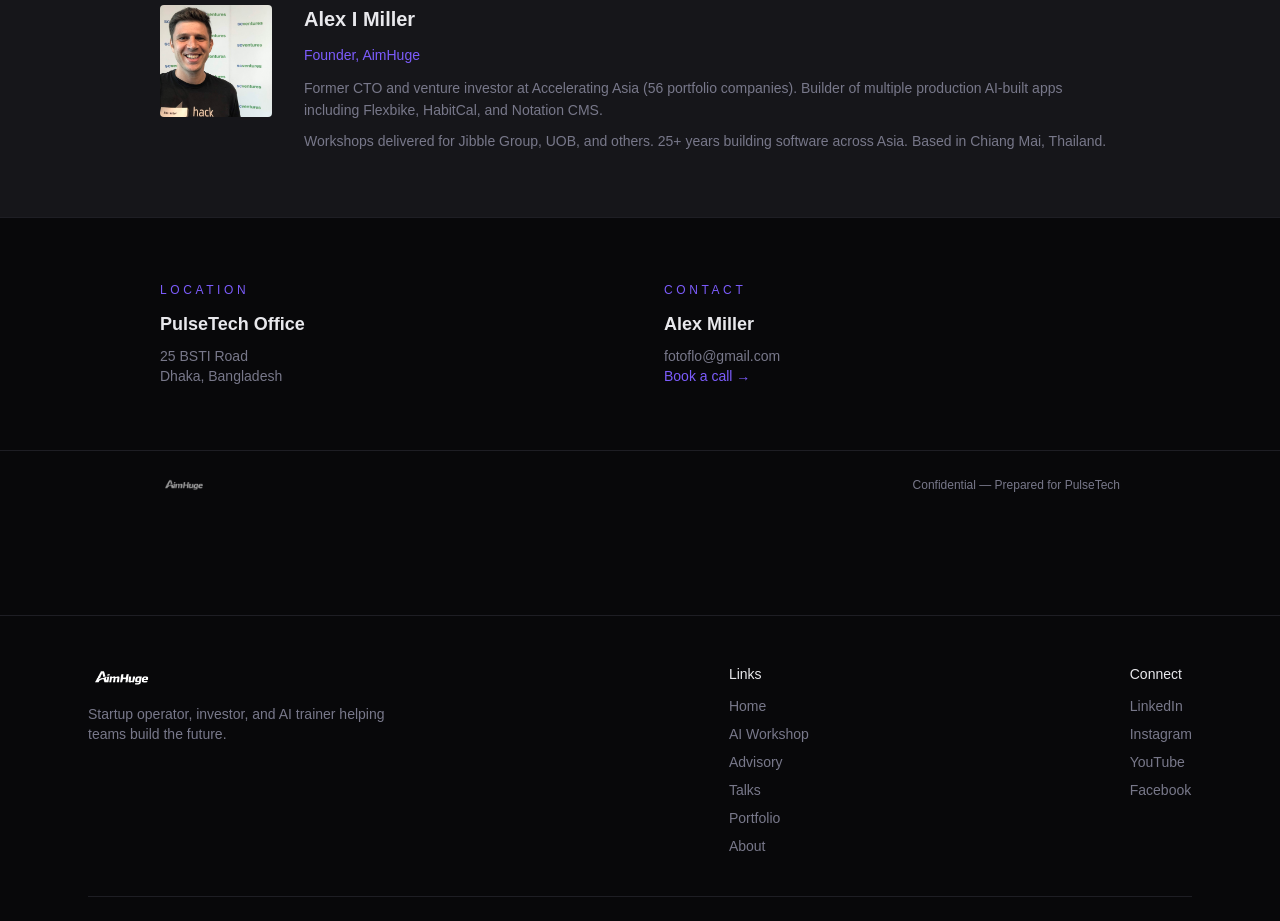
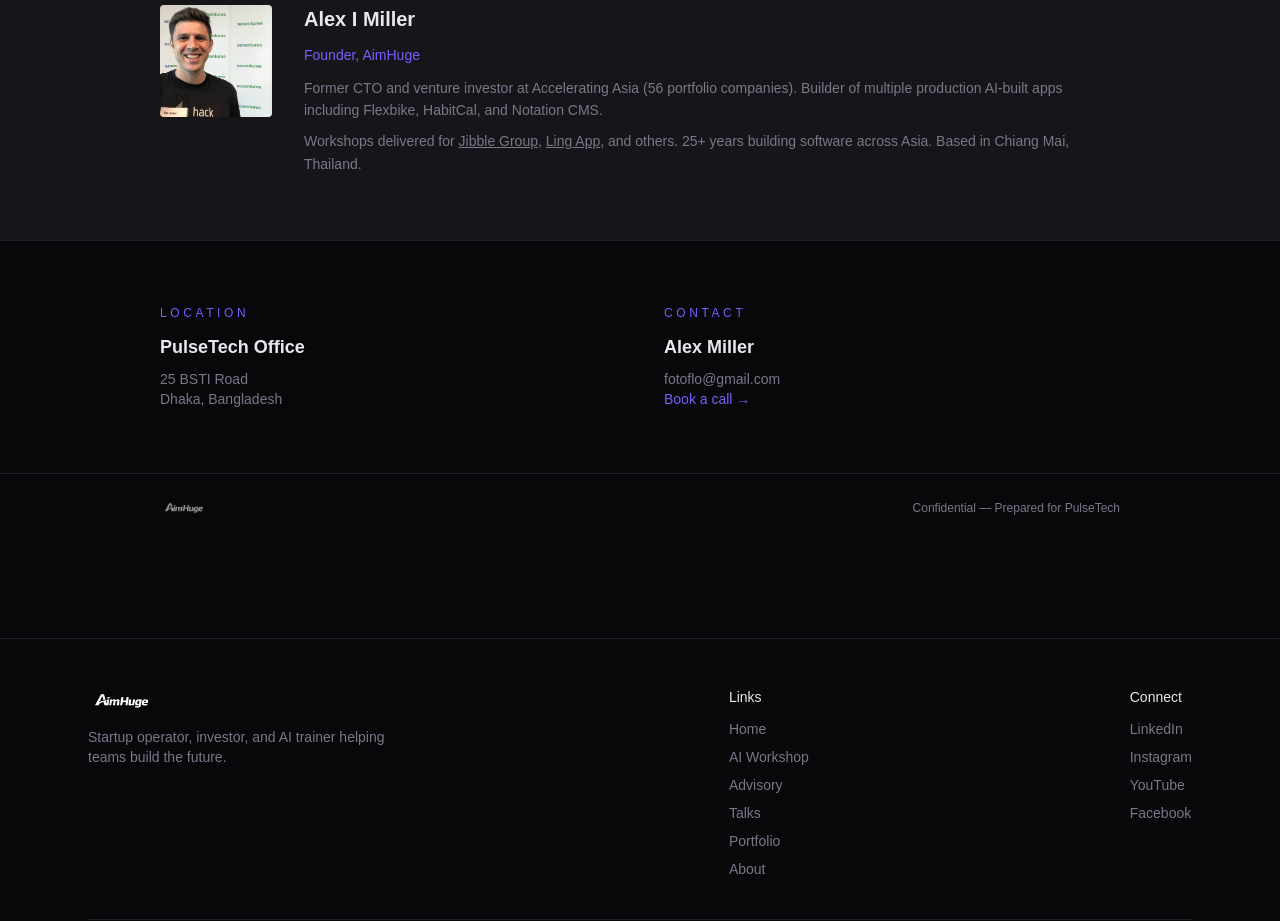
Before and after one commit to fotoflo/aimhuge-home, a Next.js app: page /workshop/pulsetech/1-pager in a window 1280 px wide. Shown: the part 2400-3321 px from the top of the page. Built offline with nearby package versions, Linux system fonts and the light colour scheme; a web font is replaced by a local one.

Commit message:
Update site description: Jibble Group & Ling App with links
Replace UOB with Ling App, add website links for both clients.

Co-Authored-By: Claude Opus 4.6 (1M context) <noreply@anthropic.com>

```diff
--- a/src/app/layout.tsx
+++ b/src/app/layout.tsx
@@ -28,21 +28,21 @@ const geistMono = localFont({
 export const metadata: Metadata = {
   title: "AimHuge — Alex Miller",
   description:
-    "Startup operator, investor, and AI trainer. Helping teams build with AI through hands-on workshops and advisory.",
+    "AI Workshops delivered for Jibble Group, Ling App, and others. 25+ years building software across Asia. Based in Chiang Mai, Thailand.",
   icons: {
     icon: "/aimhuge-favicon.png",
   },
   openGraph: {
     title: "AimHuge — Alex Miller",
     description:
-      "Startup operator, investor, and AI trainer. Helping teams build with AI through hands-on workshops and advisory.",
+      "AI Workshops delivered for Jibble Group, Ling App, and others. 25+ years building software across Asia. Based in Chiang Mai, Thailand.",
     images: [{ url: "/images/alex-headshot.jpg" }],
   },
   twitter: {
     card: "summary_large_image",
     title: "AimHuge — Alex Miller",
     description:
-      "Startup operator, investor, and AI trainer. Helping teams build with AI through hands-on workshops and advisory.",
+      "AI Workshops delivered for Jibble Group, Ling App, and others. 25+ years building software across Asia. Based in Chiang Mai, Thailand.",
     images: ["/images/alex-headshot.jpg"],
   },
 };
--- a/src/app/workshop/pulsetech/1-pager/page.tsx
+++ b/src/app/workshop/pulsetech/1-pager/page.tsx
@@ -375,7 +375,9 @@ export default function PulseTechOnePager() {
                   apps including Flexbike, HabitCal, and Notation CMS.
                 </p>
                 <p>
-                  Workshops delivered for Jibble Group, UOB, and others.
+                  Workshops delivered for{" "}
+                  <a href="https://www.jibble.io" target="_blank" rel="noopener noreferrer" className="underline hover:text-accent">Jibble Group</a>,{" "}
+                  <a href="https://ling-app.com" target="_blank" rel="noopener noreferrer" className="underline hover:text-accent">Ling App</a>, and others.
                   25+ years building software across Asia. Based in Chiang
                   Mai, Thailand.
                 </p>
```
